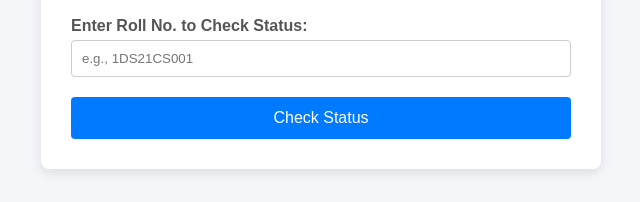
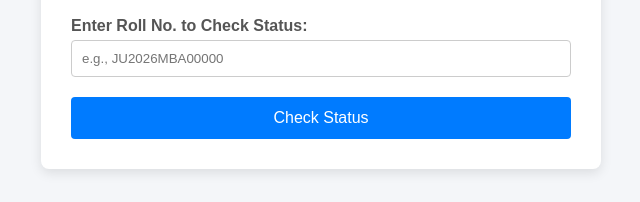
Before and after one commit to avinashrana-dot/section-allocation, a plain HTML site: page index.html in a window 1280 px wide. Both pictures are taken after a click on the button "Check Status". Shown: the part 435-637 px from the top of the page, 319-959 px from the left. Drawn offline with Linux system fonts and the light colour scheme.

Commit message:
Update index.html

```diff
--- a/index.html
+++ b/index.html
@@ -114,7 +114,7 @@
     <div id="view-status" class="hidden">
         <div class="form-group">
             <label>Enter Roll No. to Check Status:</label>
-            <input type="text" id="status-usn-input" placeholder="e.g., 1DS21CS001">
+            <input type="text" id="status-usn-input" placeholder="e.g., JU2026MBA00000">
         </div>
         <button class="primary-btn" onclick="checkStudentStatus()">Check Status</button>
 
```
